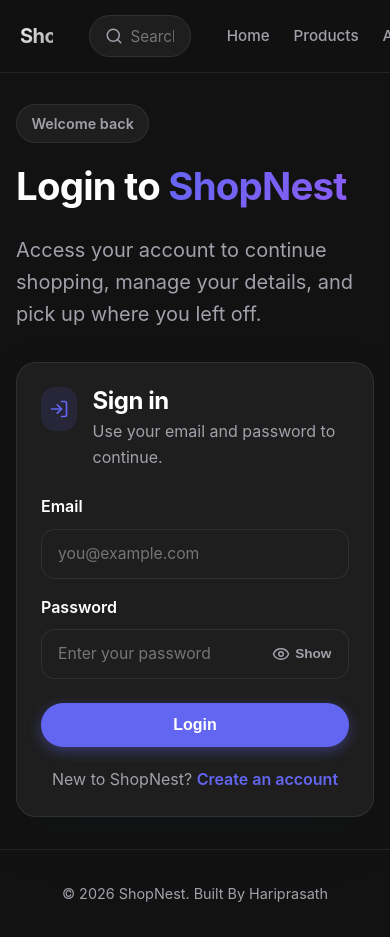
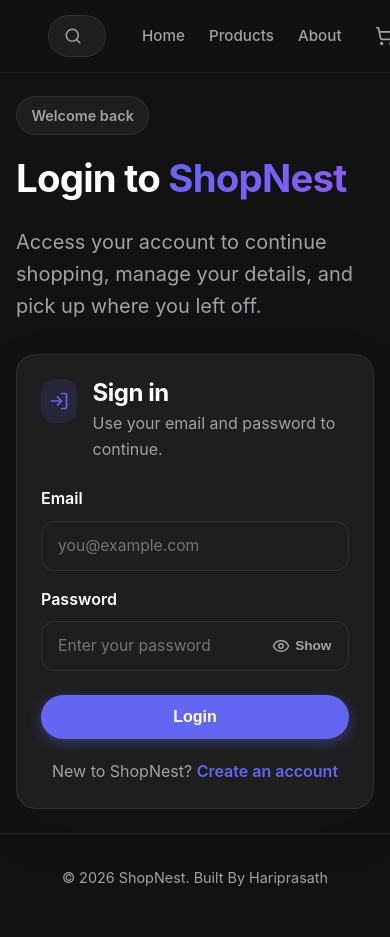
Before and after one commit to Hariprasathkit/shop-nest, a React (Vite) app: page /login in a window 390 px wide. Built offline with nearby package versions, Linux system fonts and the light colour scheme; no server answers.

Commit message:
Fix mobile layout and navigation

```diff
--- a/src/components/Navbar.css
+++ b/src/components/Navbar.css
@@ -19,7 +19,22 @@
   min-width: 0;
 }
 
+.navbar-left,
+.navbar-right,
+.navbar-actions {
+  min-width: 0;
+}
+
+.navbar-left {
+  flex: 1 1 auto;
+}
+
+.navbar-right {
+  flex: 0 0 auto;
+}
+
 .navbar-brand {
+  min-width: 0;
   font-size: 1.5rem;
   font-weight: 700;
   color: var(--text-primary);
@@ -174,23 +189,23 @@
     font-size: 1.25rem;
   }
 
+  .navbar-brand span {
+    min-width: 0;
+    overflow: hidden;
+    text-overflow: ellipsis;
+  }
+
   .brand-icon {
     width: 22px;
     height: 22px;
-  }
-
-  .navbar-right {
-    min-width: 0;
   }
 
   .navbar-actions {
     gap: 0.25rem !important;
   }
 
-  .navbar-left,
-  .navbar-right,
-  .navbar-actions {
-    min-width: 0;
+  .theme-toggle {
+    display: none;
   }
 
   .action-button {
@@ -210,6 +225,7 @@
     display: flex;
     flex-direction: column;
     position: fixed;
+    z-index: 1001;
     top: 72px;
     left: 0;
     right: 0;
@@ -222,6 +238,7 @@
     box-shadow: 0 24px 60px rgba(15, 23, 42, 0.18);
     transform: translateY(-10px);
     opacity: 0;
+    visibility: hidden;
     pointer-events: none;
     transition: all 0.3s ease;
   }
@@ -229,6 +246,7 @@
   .mobile-menu.open {
     transform: translateY(0);
     opacity: 1;
+    visibility: visible;
     pointer-events: all;
   }
 
--- a/src/components/Navbar.jsx
+++ b/src/components/Navbar.jsx
@@ -1,4 +1,4 @@
-import React, { useMemo, useState } from 'react';
+import React, { useEffect, useMemo, useState } from 'react';
 import { NavLink, useLocation, useNavigate } from 'react-router-dom';
 import { ShoppingBag, Search, Menu, X, User, ShoppingCart, Sun, Moon, Heart, Shield, Headphones, Settings } from 'lucide-react';
 import { useCart } from '../context/CartContext';
@@ -19,6 +19,14 @@
   const [searchDraft, setSearchDraft] = useState('');
 
   const displayedSearchQuery = location.pathname === '/products' ? urlSearchQuery : searchDraft;
+
+  useEffect(() => {
+    document.body.classList.toggle('mobile-menu-open', isMobileMenuOpen);
+
+    return () => {
+      document.body.classList.remove('mobile-menu-open');
+    };
+  }, [isMobileMenuOpen]);
 
   const handleSearch = (event) => {
     event.preventDefault();
--- a/src/index.css
+++ b/src/index.css
@@ -52,6 +52,10 @@
   -webkit-font-smoothing: antialiased;
   -moz-osx-font-smoothing: grayscale;
   transition: background-color 0.3s ease, color 0.3s ease;
+}
+
+body.mobile-menu-open {
+  overflow: hidden;
 }
 
 img,
@@ -633,7 +637,7 @@
 
   .content-container {
     width: 100%;
-    padding: 2rem 1rem;
+    padding: 1.5rem 1rem;
   }
 
   .hero {
--- a/src/pages/Cart.css
+++ b/src/pages/Cart.css
@@ -399,6 +399,7 @@
   .cart-layout,
   .checkout-layout {
     gap: 1.25rem;
+    margin-top: 1.25rem;
   }
 
   .cart-items-header,
@@ -410,6 +411,12 @@
   }
 
   .cart-item {
+    align-items: flex-start;
+    gap: 1rem;
+    flex-wrap: wrap;
+  }
+
+  .checkout-item-row {
     align-items: flex-start;
     gap: 1rem;
   }
--- a/src/pages/Products.css
+++ b/src/pages/Products.css
@@ -184,6 +184,10 @@
 }
 
 @media (max-width: 640px) {
+  .products-page .content-container {
+    padding-top: 1.25rem;
+  }
+
   .products-header {
     gap: 1.25rem;
   }
@@ -211,7 +215,8 @@
   }
 
   .products-grid {
-    gap: 1.25rem;
+    grid-template-columns: 1fr;
+    gap: 1rem;
   }
 
   .no-results {
```
